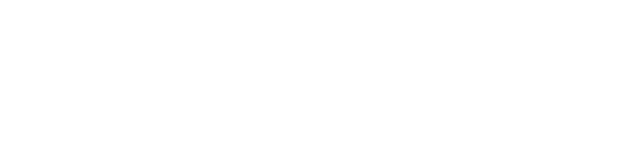
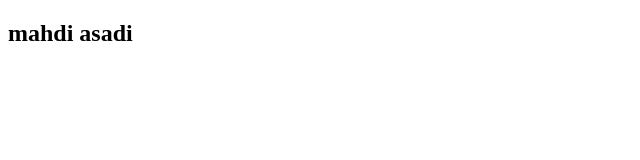
Before and after one commit to mhd-asd/gitCourse, a plain HTML site: page index.html in a window 1280 px wide. Shown: the whole page, without its empty margins (0-640 px from the left). Drawn offline with Linux system fonts and the light colour scheme.

Commit message:
index.html chanegd

```diff
--- a/index.html
+++ b/index.html
@@ -6,7 +6,7 @@
     <title>Document</title>
 </head>
 <body>
-
+    <h2>mahdi asadi</h2>
 
 
     <script src="./main.js"></script>
```
